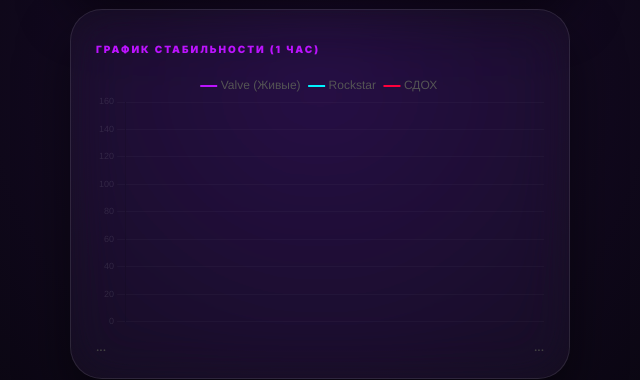
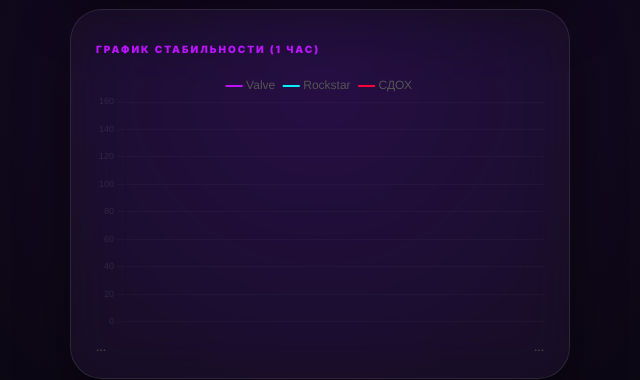
Before and after one commit to DonTabYT/orbita_monitoring, a plain HTML site: page index.html in a window 1280 px wide. Shown: the part 362-742 px from the top of the page, 320-960 px from the left. Drawn offline with nearby package versions, Linux system fonts and the light colour scheme; no server answers; a web font is replaced by a local one.

Commit message:
Update index.html

```diff
--- a/index.html
+++ b/index.html
@@ -69,7 +69,7 @@
         const mainChart = new Chart(ctx, {
             type: 'line',
             data: { labels: [], datasets: [
-                { label: 'Valve (Живые)', data: [], borderColor: '#bc13fe', borderWidth: 2, fill: true, backgroundColor: 'rgba(188, 19, 254, 0.1)', tension: 0.4, hitRadius: 25, pointRadius: (c) => c.dataIndex === c.dataset.data.length - 1 ? 0 : 2.5, pointBackgroundColor: '#bc13fe', pointBorderColor: '#bc13fe' },
+                { label: 'Valve', data: [], borderColor: '#bc13fe', borderWidth: 2, fill: true, backgroundColor: 'rgba(188, 19, 254, 0.1)', tension: 0.4, hitRadius: 25, pointRadius: (c) => c.dataIndex === c.dataset.data.length - 1 ? 0 : 2.5, pointBackgroundColor: '#bc13fe', pointBorderColor: '#bc13fe' },
                 { label: 'Rockstar', data: [], borderColor: '#00f2ff', borderWidth: 2, fill: true, backgroundColor: 'rgba(0, 242, 255, 0.1)', tension: 0.4, hitRadius: 25, pointRadius: (c) => c.dataIndex === c.dataset.data.length - 1 ? 0 : 2.5, pointBackgroundColor: '#00f2ff', pointBorderColor: '#00f2ff' },
                 { label: 'СДОХ', data: [], borderColor: '#ff003c', borderWidth: 2, showLine: false,
                   pointRadius: (c) => (c.dataset.data[c.dataIndex] !== null && global_dead_names[c.dataIndex]?.length > 0) ? 2.5 : 0,
@@ -79,7 +79,7 @@
             options: {
                 responsive: true, maintainAspectRatio: false, interaction: { mode: 'nearest', axis: 'xy', intersect: true },
                 plugins: {
-                    legend: { display: true, labels: { color: '#555', usePointStyle: true, pointStyle: 'line', filter: (item) => ['Valve (Живые)', 'Rockstar', 'СДОХ'].includes(item.text) }},
+                    legend: { display: true, labels: { color: '#555', usePointStyle: true, pointStyle: 'line', filter: (item) => ['Valve', 'Rockstar', 'СДОХ'].includes(item.text) }},
                     tooltip: { enabled: true, usePointStyle: true, callbacks: {
                         title: (c) => 'ВРЕМЯ: ' + c[0].label,
                         label: (c) => { if (c.datasetIndex === 2) return 'СТАТУС: ОБНАРУЖЕН ОТВАЛ'; return `${c.dataset.label}: ${c.raw === 0 ? 'СДОХ' : Math.round(c.raw) + 'мс'}`; },
```
